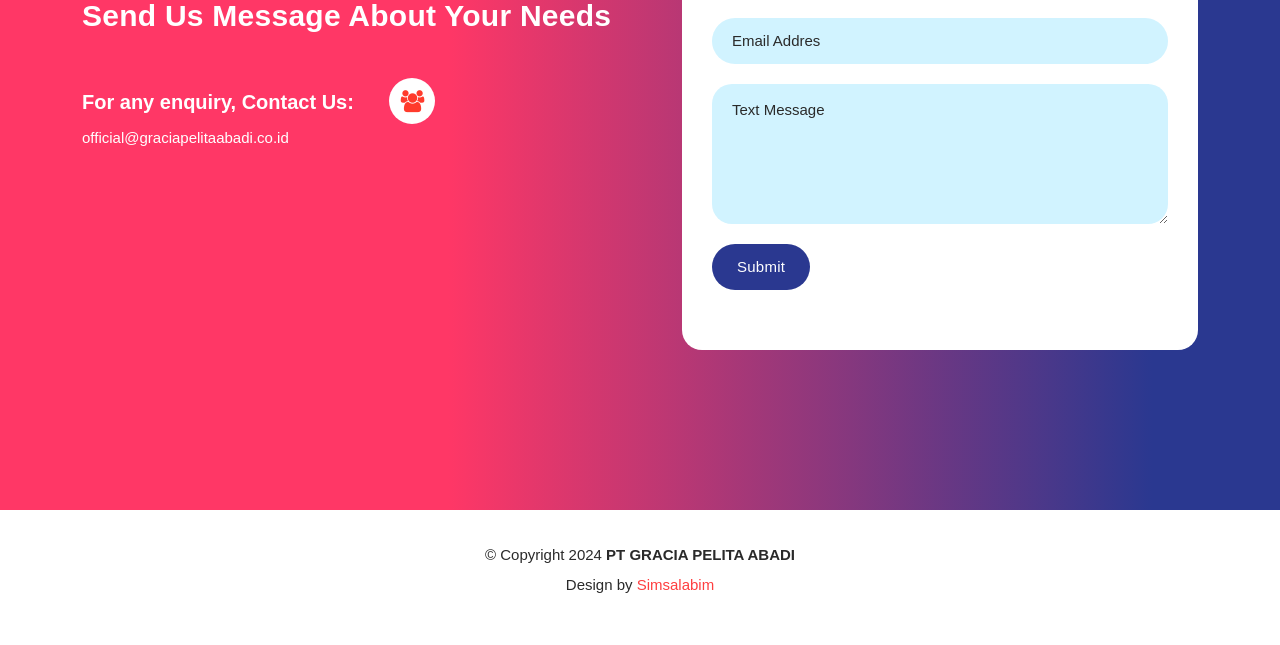
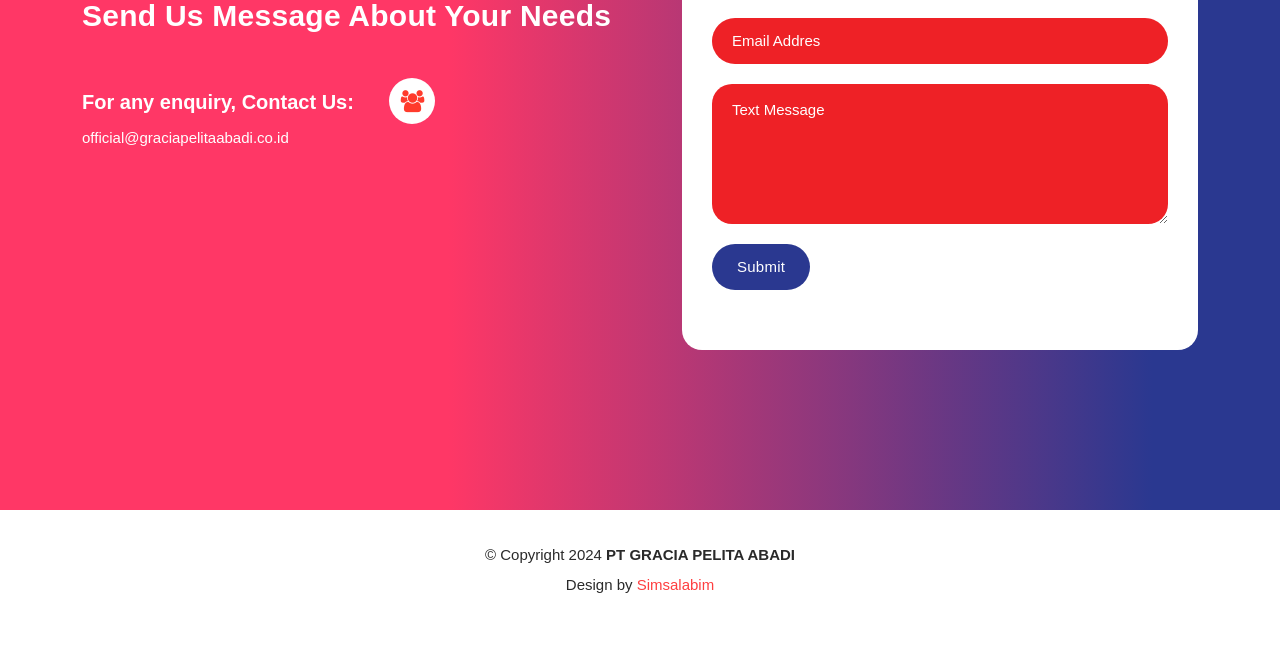
Before and after one commit to Rahmathnovsky/gracia-pelita-abadi, a plain HTML site: page index.html in a window 1280 px wide. Shown: the part 3526-4171 px from the top of the page. Drawn offline with Linux system fonts and the light colour scheme.

Commit message:
up form submit email

```diff
--- a/assets/css/templatemo-space-dynamic.css
+++ b/assets/css/templatemo-space-dynamic.css
@@ -1358,18 +1358,18 @@ form#contact input {
   width: 100%;
   height: 46px;
   border-radius: 33px;
-  background-color: #d1f3ff;
+  background-color: #ee2126;
   border: none;
   outline: none;
   font-size: 15px;
   font-weight: 300;
-  color: #2a2a2a;
+  color: #ffffff;
   padding: 0px 20px;
   margin-bottom: 20px;
 }
 
 form#contact input::placeholder {
-  color: #2a2a2a;
+  color: #ffffff;
 }
 
 form#contact textarea {
@@ -1380,7 +1380,7 @@ form#contact textarea {
   min-height: 140px;
   height: 140px;
   border-radius: 20px;
-  background-color: #d1f3ff;
+  background-color: #ee2126;
   border: none;
   outline: none;
   font-size: 15px;
@@ -1391,7 +1391,7 @@ form#contact textarea {
 }
 
 form#contact textarea::placeholder {
-  color: #2a2a2a;
+  color: #ffffff;
 }
 
 form#contact button {
```
